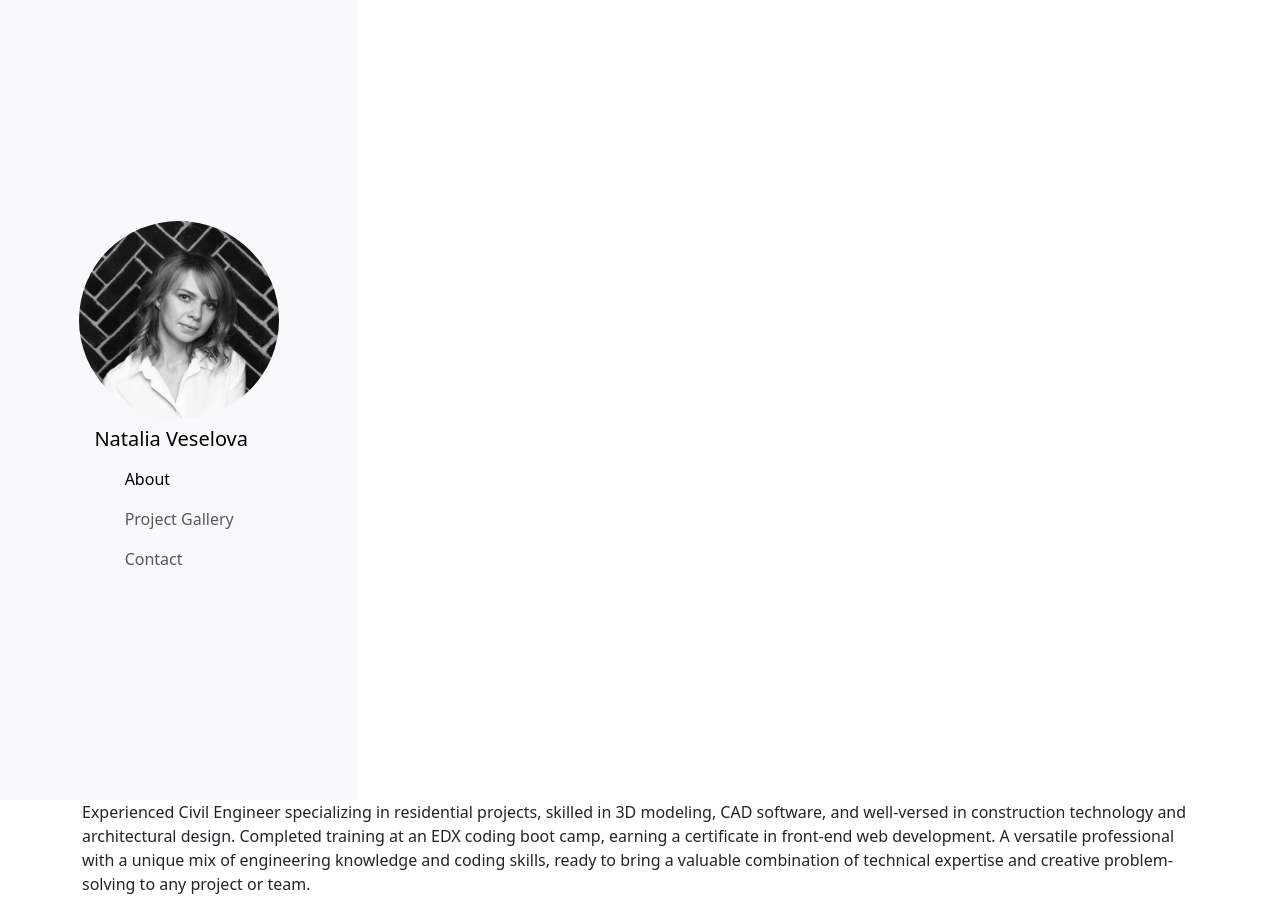
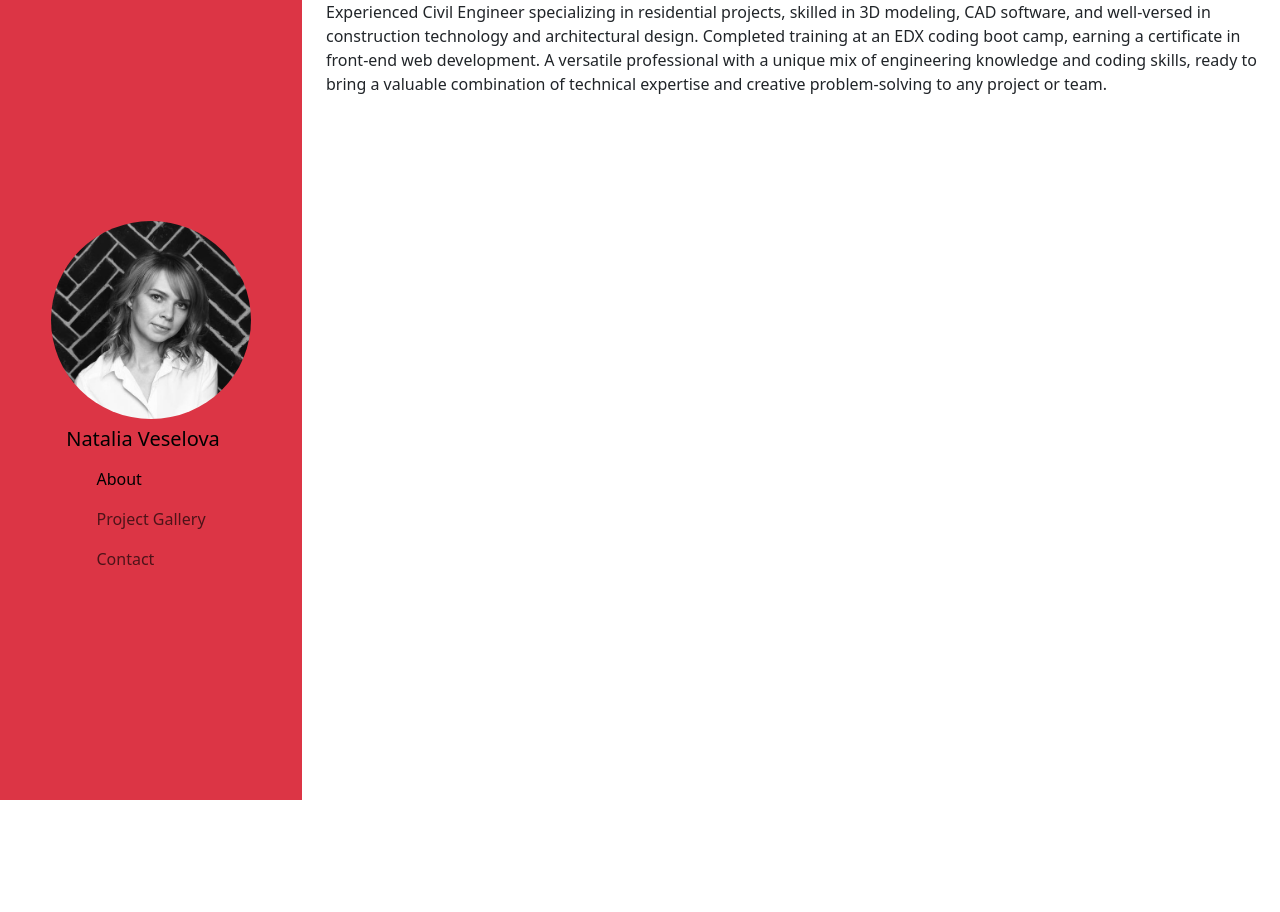
Before and after one commit to NatVes/React-Portfolio, a React (Vite) app: page / in a window 1280 px wide. After the commit the page ends 800 px from the top, so only its background shows below. Built offline with nearby package versions, Linux system fonts and the light colour scheme.

Commit message:
wrapped navbar and main content into grid elements inside App.jsx

```diff
--- a/src/App.jsx
+++ b/src/App.jsx
@@ -1,6 +1,7 @@
 import { useState } from 'react';
 import React from 'react';
 import { BrowserRouter as Router, Route, Routes } from 'react-router-dom';
+import { Container, Row, Col } from './components/Grid';
 import NavBar from './components/NavBar';
 import About from './pages/About';
 import './App.css'
@@ -9,12 +10,18 @@ function App() {
 
   return (
     <Router>
-      <div>
-        <NavBar />
-        <Routes>
-          <Route path="/" element={<About/>} />
-        </Routes>
-      </div>
+      <Container>
+        <Row>
+          <Col size="md-3">
+            <NavBar />
+          </Col>
+          <Col size="md-9">
+            <Routes>
+              <Route path="/" element={<About/>} />
+            </Routes>
+          </Col>
+        </Row>
+      </Container>
     </Router>
   )
 }
--- a/src/components/Grid/index.jsx
+++ b/src/components/Grid/index.jsx
@@ -1,6 +1,6 @@
 
 export function Container(props) {
-    return <div className="container">{props.children}</div>;
+    return <div className="container-fluid">{props.children}</div>;
 }
 
 export function Row(props) {
--- a/src/components/NavBar/index.jsx
+++ b/src/components/NavBar/index.jsx
@@ -4,7 +4,7 @@ import "./style.css";
 function NavBar() {
 
     return (
-        <nav className="navbar navbar-expand-lg bg-body-tertiary">
+        <nav className="navbar navbar-expand-lg bg-danger">
             <div className="container-fluid">
                 <img src="src/assets/me.jpg" alt="My photo" className="rounded-circle" width="200px"/>
                 <Link className="navbar-brand" to="/">
--- a/src/components/NavBar/style.css
+++ b/src/components/NavBar/style.css
@@ -7,7 +7,7 @@
 
 @media (min-width: 992px) {
     .navbar {
-        width: 28%;
+        width: 100%;
         height: 100vh;
     }
 }
--- a/src/index.css
+++ b/src/index.css
@@ -1,3 +1,17 @@
+* {
+  box-sizing: border-box;
+}
+
+html,
+body,
+#root,
+#root > div,
+div[data-reactroot] {
+  height: 100%;
+  width: 100%;
+  padding: 0;
+  margin: 0;
+}
 /* :root {
   font-family: Inter, system-ui, Avenir, Helvetica, Arial, sans-serif;
   line-height: 1.5;
--- a/src/pages/About.jsx
+++ b/src/pages/About.jsx
@@ -3,15 +3,11 @@ import { Container, Row, Col } from '../components/Grid';
 function About() {
     return (
         <div>
-            <Container>
-                <Row>
-                    <Col size="md-12">
+
                     <p>
                     Experienced Civil Engineer specializing in residential projects, skilled in 3D modeling, CAD software, and well-versed in construction technology and architectural design. Completed training at an EDX coding boot camp, earning a certificate in front-end web development. A versatile professional with a unique mix of engineering knowledge and coding skills, ready to bring a valuable combination of technical expertise and creative problem-solving to any project or team.
                     </p>
-                    </Col>
-                </Row>
-            </Container>
+
         </div>
     )
 }
```
